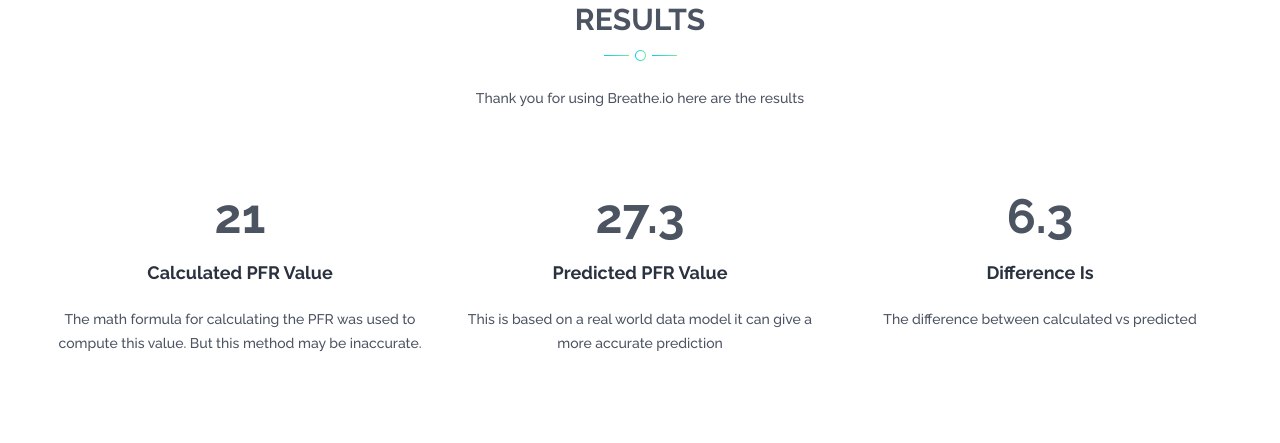
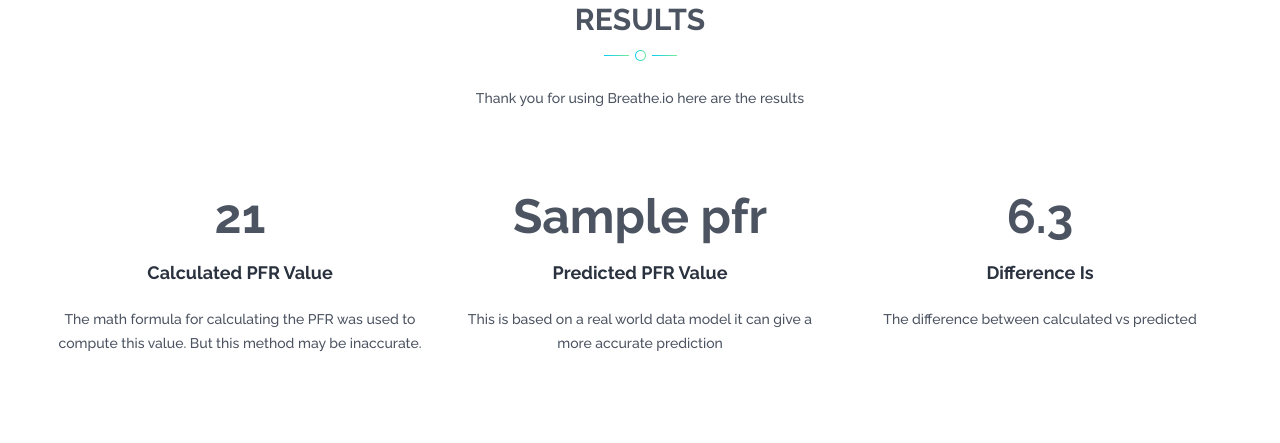
Before and after one commit to anileshk123/breathe-ai, a Flask app: template templates/result.html in a window 1280 px wide. Shown: the part 3449-3892 px from the top of the page. Run offline with Flask 2, Linux system fonts and the light colour scheme; the template is opened without the code that fills it: most values are stand-ins (such as "Sample title", 1, 10 or a date in 2020); some libraries are stand-ins or nearby versions; some web fonts are replaced.

Commit message:
success ml

```diff
--- a/app.py
+++ b/app.py
@@ -1,5 +1,6 @@
 from flask import Flask ,render_template, redirect, url_for, session, request, logging
 import requests
+from sklearn.ensemble import RandomForestRegressor
 
 app = Flask(__name__)
 @app.route('/', methods=['GET','POST']) #landing page
@@ -7,11 +8,24 @@ def home():
     if request.method == "POST":
         age = int(request.form['age'])
         gender = request.form['gender']
+        if gender.lower() == "male":
+            gender = 0
+        else:
+            gender = 1
         height = float(request.form['height'])
+        height = height/100.0
         weight = float(request.form['weight'])
         smoker = request.form['smoker']
-        print(age,gender,height,weight,smoker)
+        if smoker.lower() == "smoker":
+            smoker = 1
+        else:
+            smoker = 0
 
+        import pickle
+        filename = 'finalized_model.sav'
+        loaded_model = pickle.load(open(filename, 'rb'))
+        pfr = loaded_model.predict([[age,gender,height,weight,smoker]])
+        return render_template("result.html",pfr=pfr)
     return render_template("index.html")
 
 @app.route('/iwoediwdowiejdw', methods=['GET','POST']) #landing page
--- a/templates/result.html
+++ b/templates/result.html
@@ -310,7 +310,7 @@
                         <article class="blog-post">
                             <div class="post-thumbnail">
                                 <a href="blog-details-left-sidebar.html">
-                                    <h1>27.3</h1>
+                                    <h1>{{pfr}}</h1>
                                 </a>
                             </div>
                             <div class="post-content">
```
Also changed, not shown: 1 other file.
